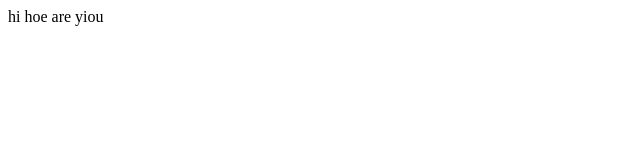
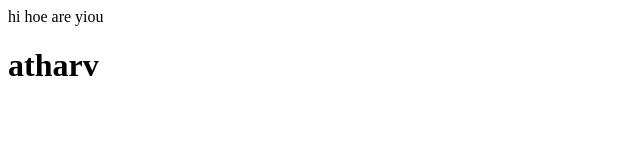
Before and after one commit to atharv-shewale/napoleon, a plain HTML site: page index.html in a window 1280 px wide. Shown: the whole page, without its empty margins (0-640 px from the left). Drawn offline with Linux system fonts and the light colour scheme.

Commit message:
Update index.html

```diff
--- a/index.html
+++ b/index.html
@@ -7,5 +7,6 @@
 </head>
 <body>
    hi  hoe are yiou
+   <h1>atharv</h1>
 </body>
 </html>
```
